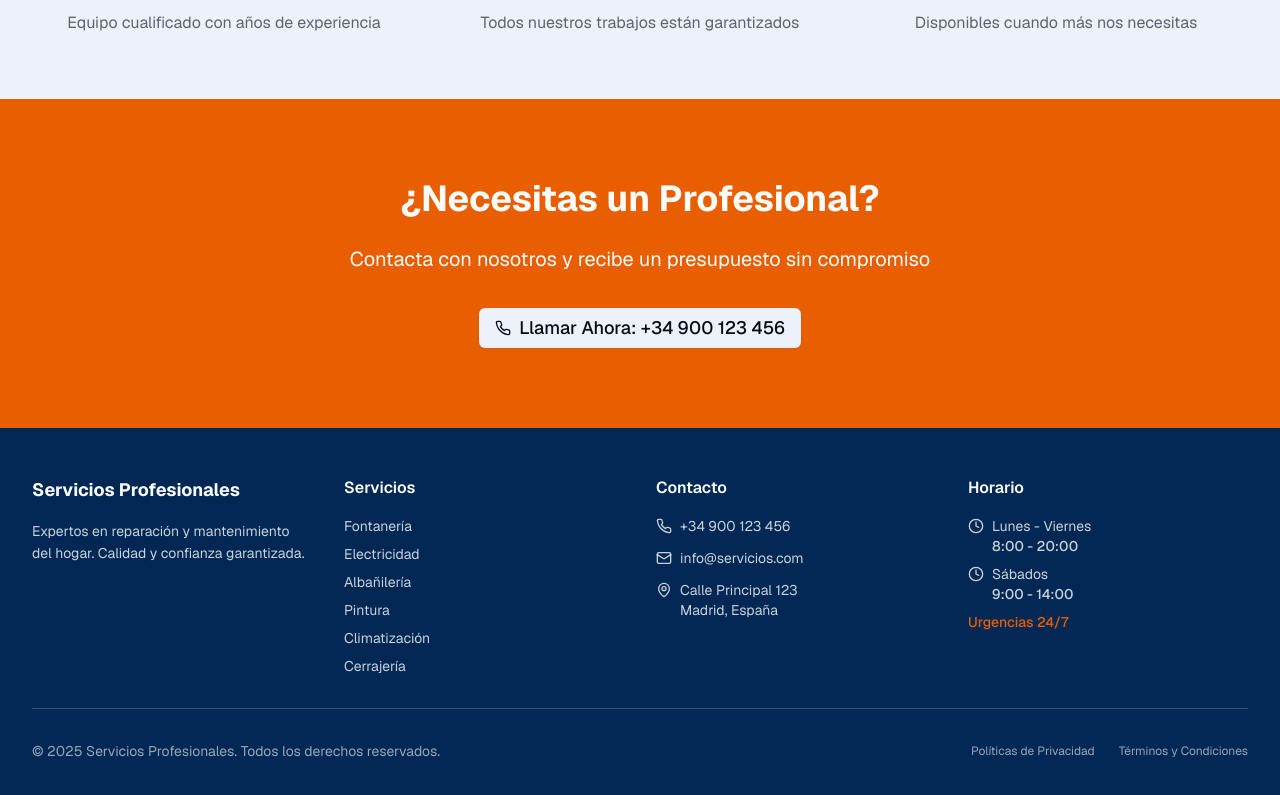
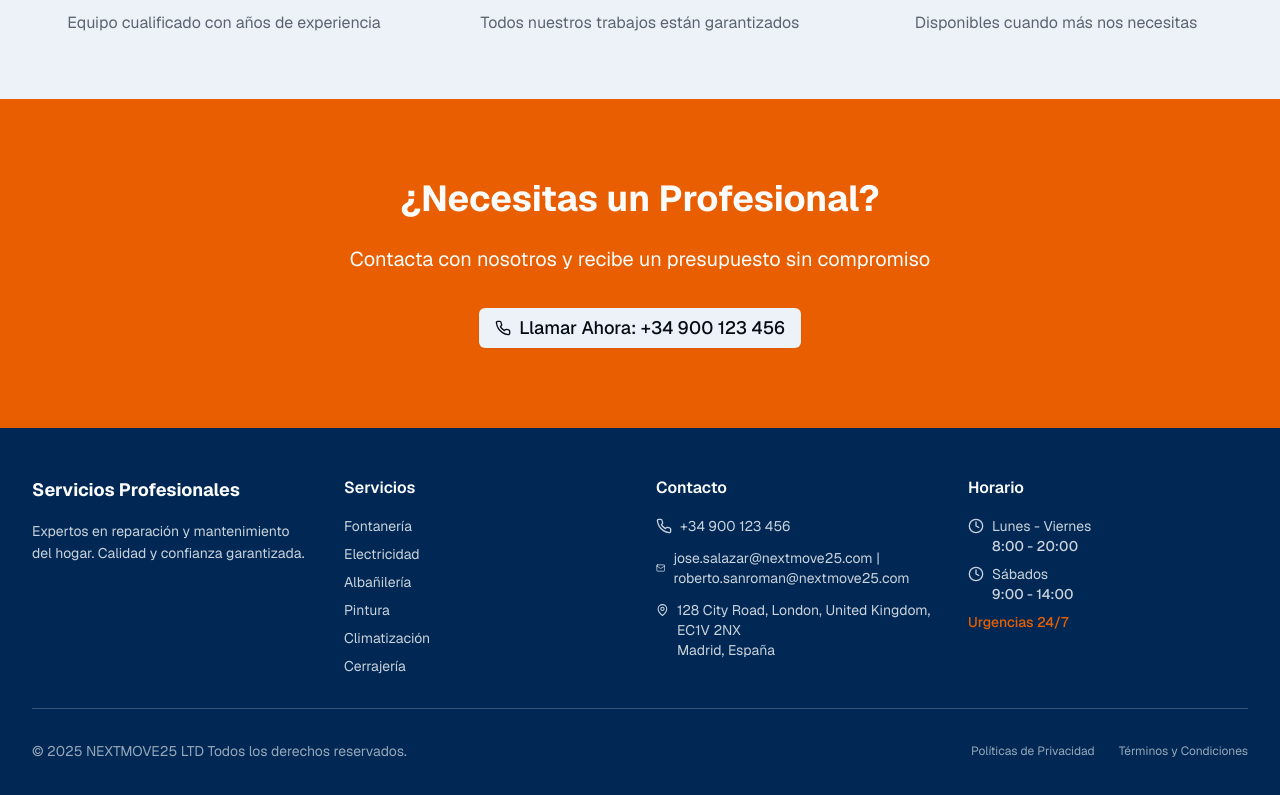
Before and after one commit to serdel1979/serv-prof, a Next.js app: page / in a window 1280 px wide. Shown: the part 784-1579 px from the top of the page. Built offline with nearby package versions, Linux system fonts and the light colour scheme.

Commit message:
datos de empresa

```diff
--- a/components/footer.tsx
+++ b/components/footer.tsx
@@ -34,12 +34,12 @@ export function Footer() {
               </li>
               <li className="flex items-center gap-2">
                 <Mail className="h-4 w-4" />
-                <span>info@servicios.com</span>
+                <span> jose.salazar@nextmove25.com | roberto.sanroman@nextmove25.com </span>
               </li>
               <li className="flex items-start gap-2">
                 <MapPin className="h-4 w-4 mt-0.5" />
                 <span>
-                  Calle Principal 123
+                  128 City Road, London, United Kingdom, EC1V 2NX
                   <br />
                   Madrid, España
                 </span>
@@ -72,7 +72,7 @@ export function Footer() {
         <div className="border-t border-primary-foreground/20 mt-8 pt-8">
           <div className="flex flex-col md:flex-row justify-between items-center gap-4">
             <p className="text-sm text-primary-foreground/60 text-center md:text-left">
-              &copy; {new Date().getFullYear()} Servicios Profesionales. Todos los derechos reservados.
+              &copy; {new Date().getFullYear()} NEXTMOVE25 LTD Todos los derechos reservados.
             </p>
             <div className="flex gap-6 text-xs text-primary-foreground/60">
               <Link
```
